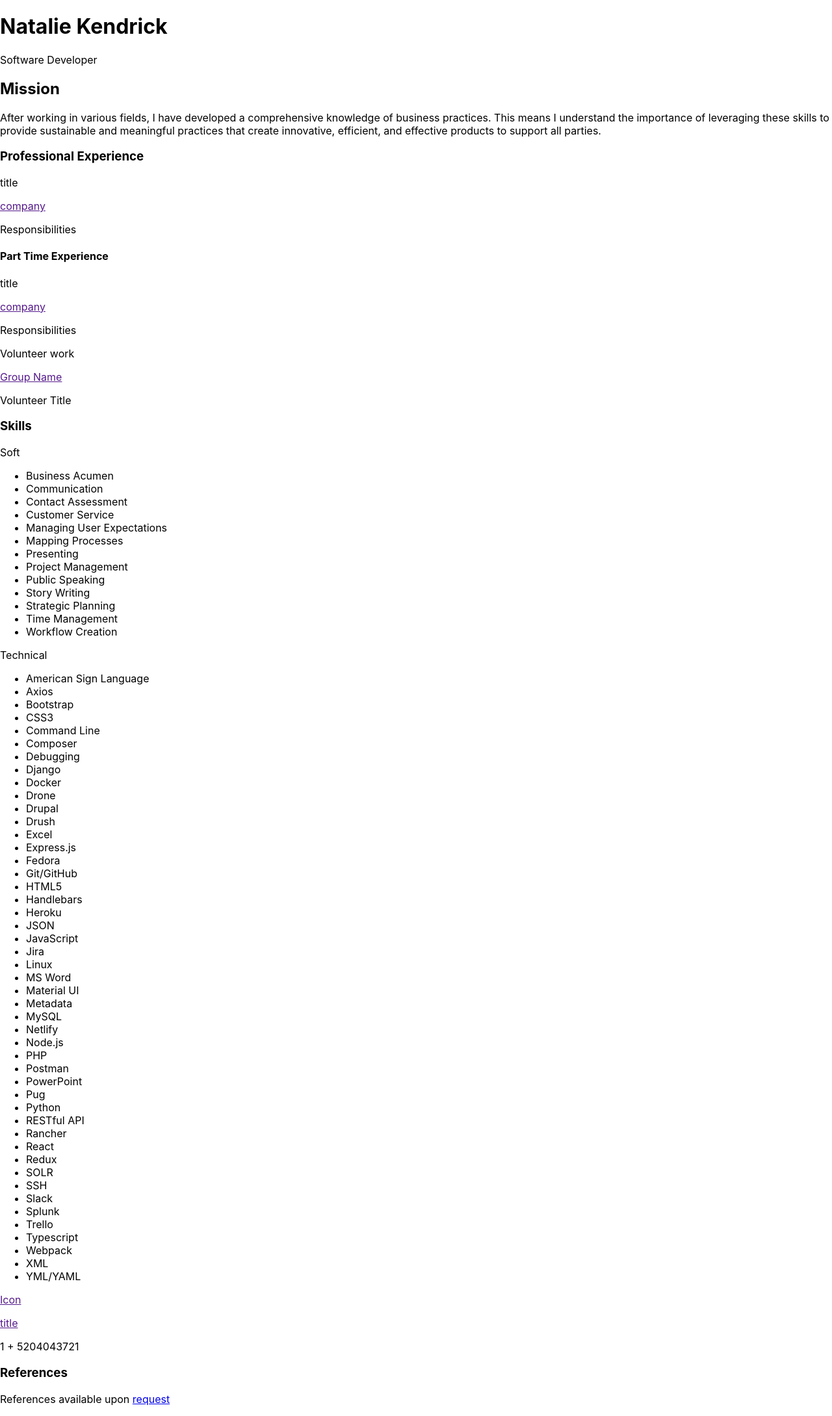
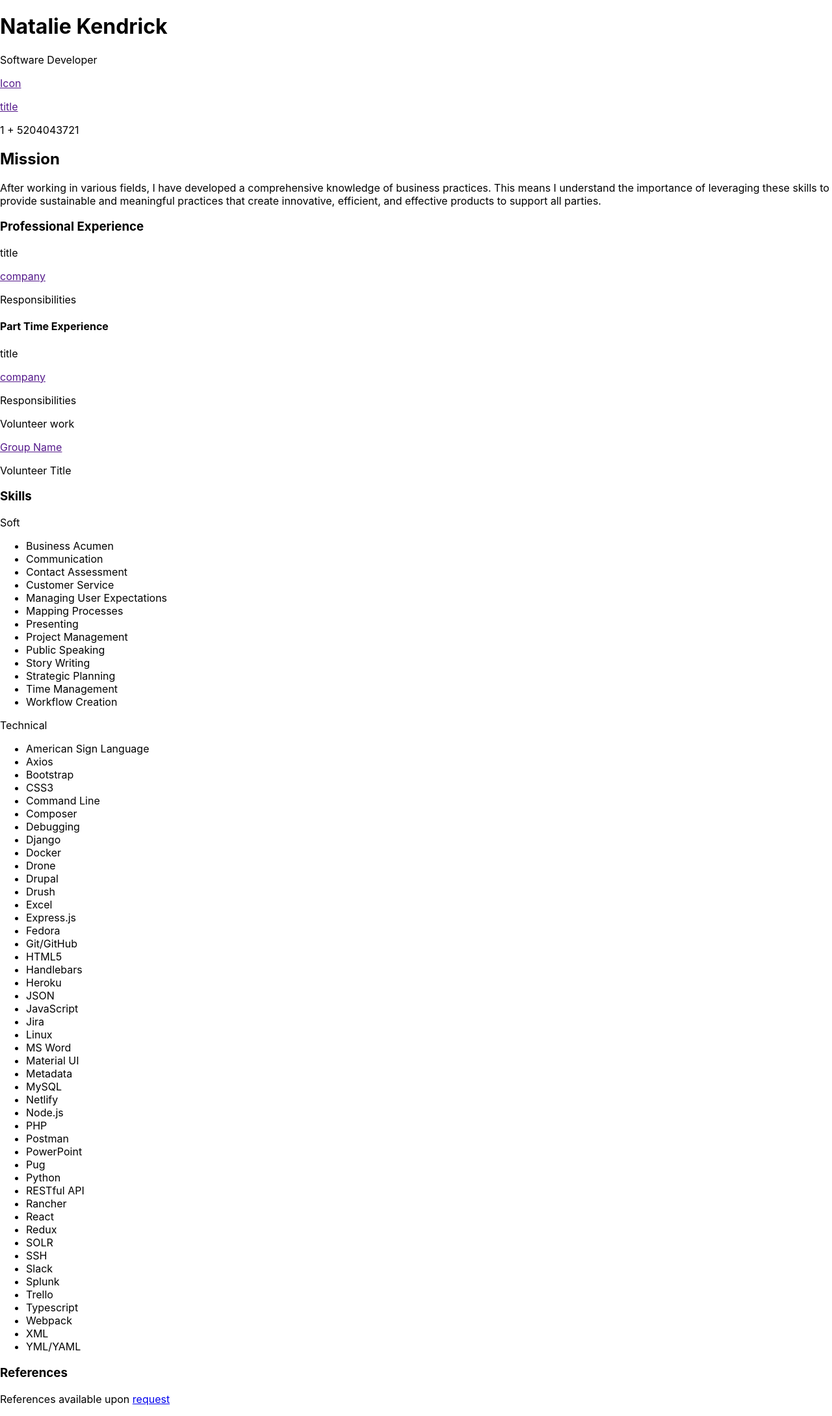
Before and after one commit to listenToRipley/nataliekendrick, a React (Create React App) app: page /resume in a window 1280 px wide. Shown: the whole page at 65% size. Built offline with nearby package versions, Linux system fonts and the light colour scheme.

Commit message:
change contact location

```diff
--- a/src/Components/Resume.tsx
+++ b/src/Components/Resume.tsx
@@ -10,6 +10,9 @@ const Resume = (): JSX.Element => {
       <div className='header'>
         <h1>Natalie Kendrick</h1>
         <p className='title'>Software Developer</p>
+        <div>
+        <ResumeContacts/>
+      </div>
       </div>
       <div className='mission'>
         <h2>Mission</h2>
@@ -22,9 +25,6 @@ const Resume = (): JSX.Element => {
         <ResumeSkills/>
       </div>
       <div>
-        <ResumeContacts/>
-      </div>
-      <div>
         <h3>References</h3>
         <p className='references'>References available upon <a href='https://docs.google.com/spreadsheets/d/1xOWVDYFLIk4DrofA3K6GosPREidyfyjn-aBjJGK02M4/edit?usp=sharing'>request</a></p>
       </div>
```
